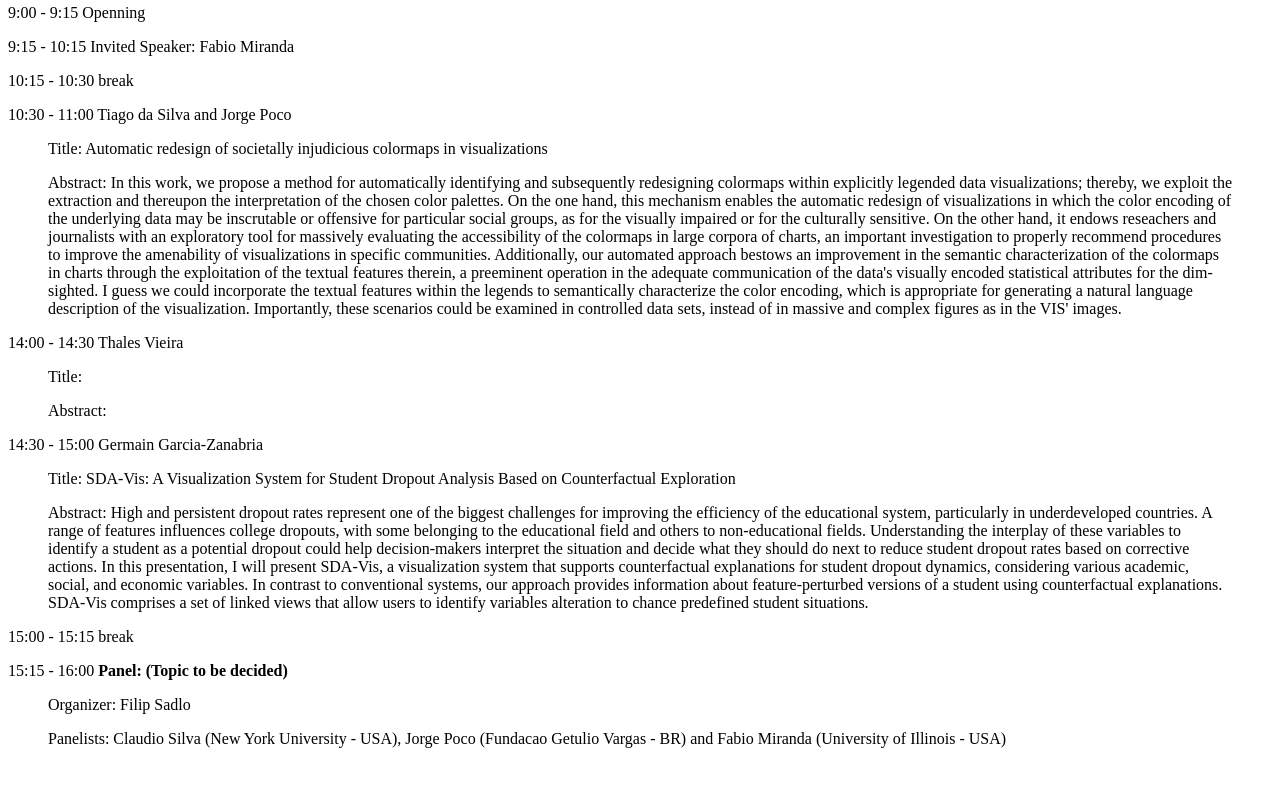
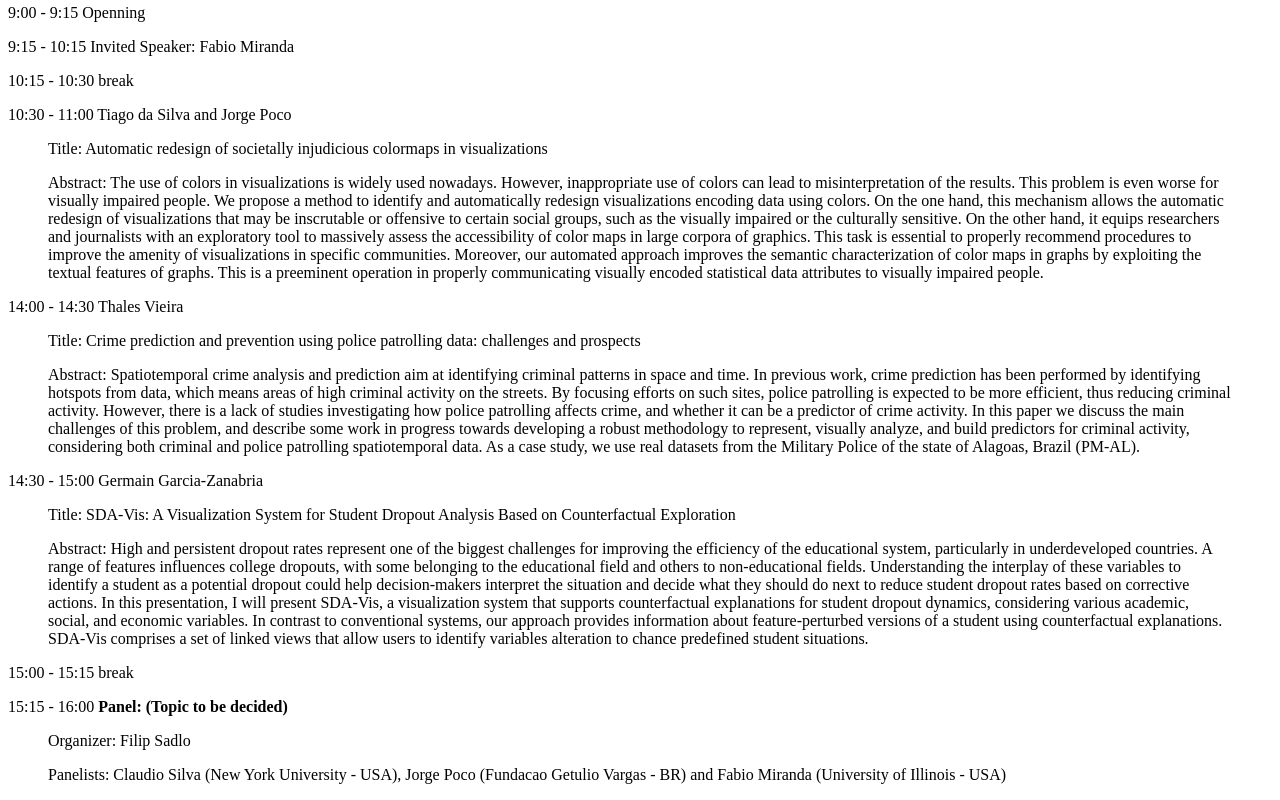
Before and after one commit to SIBGRAPI22-VSG/SIBGRAPI22-VSG.github.io, a plain HTML site: page index.html in a window 1280 px wide. Shown: the part 1184-1984 px from the top of the page. Before the commit the page ends 1948 px from the top, so only its background shows below. Drawn offline with Linux system fonts and the light colour scheme.

Commit message:
Update index.html

```diff
--- a/index.html
+++ b/index.html
@@ -60,14 +60,25 @@ Overburdened communities are those where environmental burdens (e.g., high pollu
 <p> 10:30 - 11:00 Tiago da Silva and Jorge Poco </p>
 <blockquote>
  <p> Title: Automatic redesign of societally injudicious colormaps in visualizations </p>
- <p> Abstract: In this work, we propose a method for automatically identifying and subsequently redesigning colormaps within explicitly legended data visualizations; thereby, we exploit the extraction and thereupon the interpretation of the chosen color palettes. On the one hand, this mechanism enables the automatic redesign of visualizations in which the color encoding of the underlying data may be inscrutable or offensive for particular social groups, as for the visually impaired or for the culturally sensitive. On the other hand, it endows reseachers and journalists with an exploratory tool for massively evaluating the accessibility of the colormaps in large corpora of charts, an important investigation to properly recommend procedures to improve the amenability of visualizations in specific communities. Additionally, our automated approach bestows an improvement in the semantic characterization of the colormaps in charts through the exploitation of the textual features therein, a preeminent operation in the adequate communication of the data's visually encoded statistical attributes for the dim-sighted.
-I guess we could incorporate the textual features within the legends to semantically characterize the color encoding, which is appropriate for generating a natural language description of the visualization.
-Importantly, these scenarios could be examined in controlled data sets, instead of in massive and complex figures as in the VIS' images.</p>
+ <p> Abstract: The use of colors in visualizations is widely used nowadays. However, inappropriate use of colors can lead to misinterpretation of the
+  results. This problem is even worse for visually impaired people. We propose a method to identify and automatically redesign visualizations encoding
+  data using colors. On the one hand, this mechanism allows the automatic redesign of visualizations that may be inscrutable or offensive to certain
+  social groups, such as the visually impaired or the culturally sensitive. On the other hand, it equips researchers and journalists with an exploratory
+  tool to massively assess the accessibility of color maps in large corpora of graphics. This task is essential to properly recommend procedures to
+  improve the amenity of visualizations in specific communities. Moreover, our automated approach improves the semantic characterization of color maps
+  in graphs by exploiting the textual features of graphs. This is a preeminent operation in properly communicating visually encoded statistical data
+  attributes to visually impaired people.</p>
 </blockquote>
 <p> 14:00 - 14:30 Thales Vieira</p>
 <blockquote>
- <p> Title:  </p>
- <p> Abstract: </p>
+ <p> Title:  Crime prediction and prevention using police patrolling data: challenges and prospects</p>
+ <p> Abstract: Spatiotemporal crime analysis and prediction aim at identifying criminal patterns in space and time. In previous work, crime prediction
+  has been performed by identifying hotspots from data, which means  areas of high criminal activity on the streets. By focusing efforts on such sites,
+  police patrolling is expected to be more efficient, thus reducing criminal activity. However, there is a lack of studies investigating how police
+  patrolling affects crime, and whether it can be a predictor of crime activity. In this paper we discuss the main challenges of this problem, and
+  describe some work in progress towards developing a robust methodology to represent, visually analyze, and build predictors for criminal activity,
+  considering both criminal and police patrolling spatiotemporal data. As a case study, we use real datasets from the Military Police of the state of
+  Alagoas, Brazil (PM-AL).</p>
 </blockquote>
 <p> 14:30 - 15:00 Germain Garcia-Zanabria</p>
 <blockquote>
```
